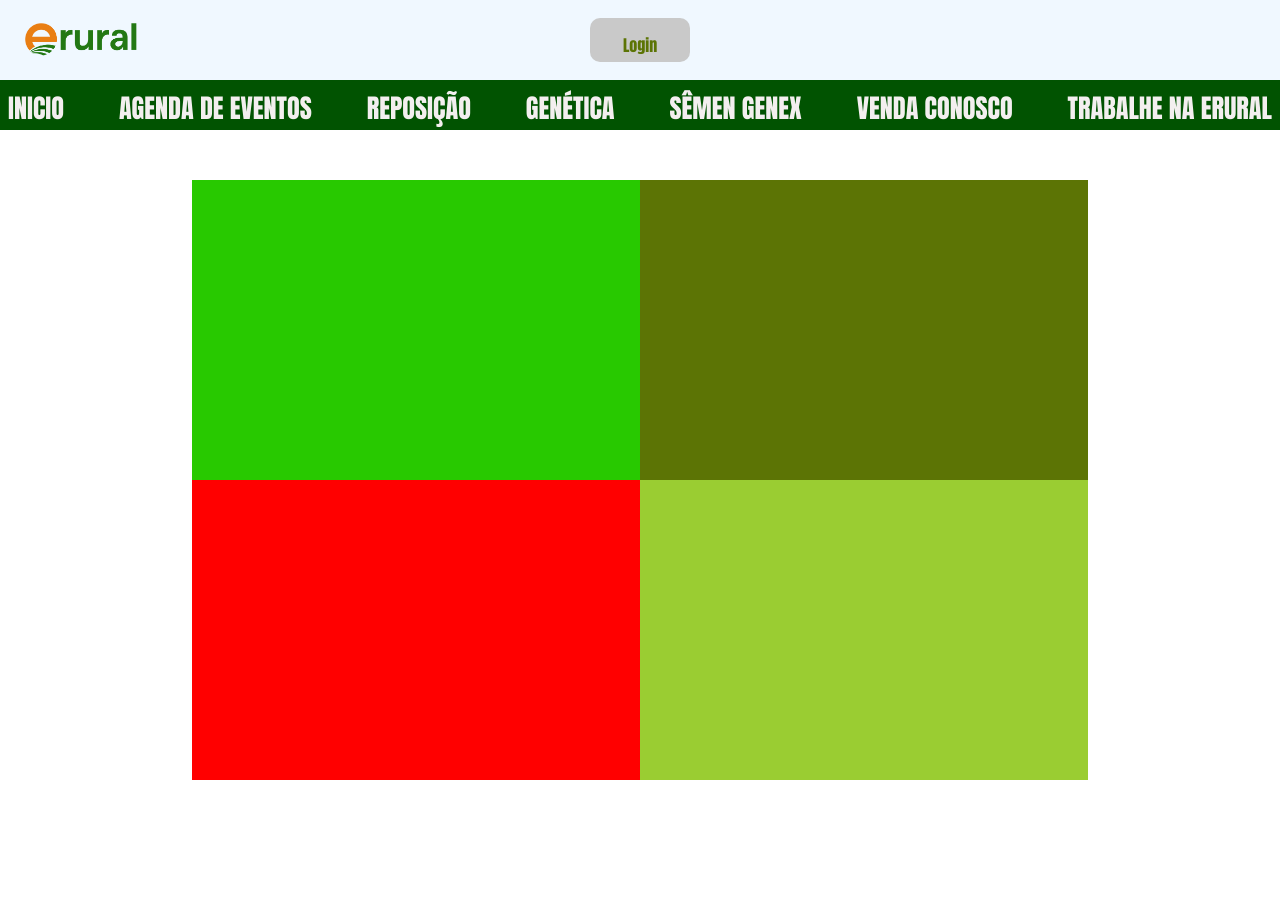
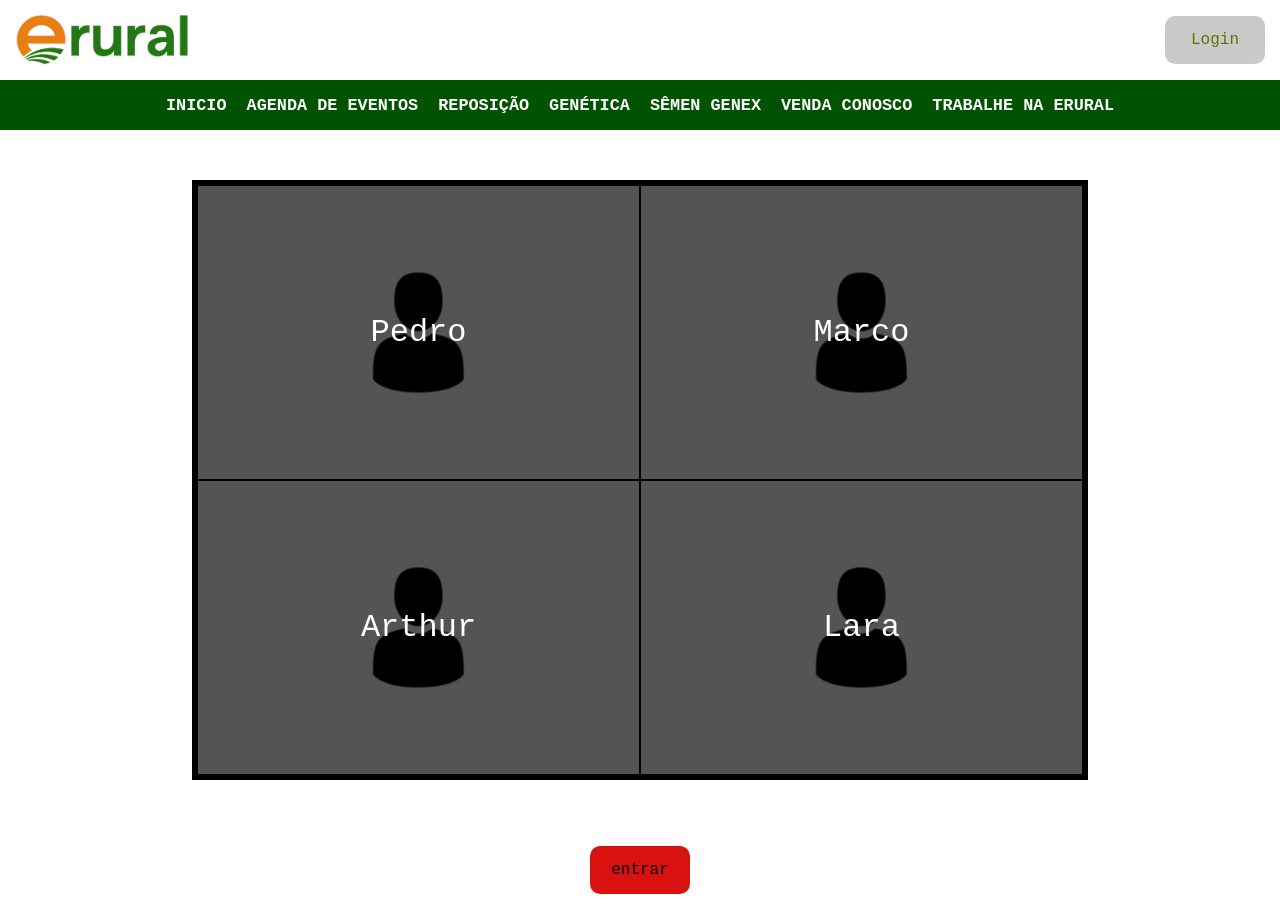
Before and after one commit to Pedro-Wilker/E-rural, a website: page pages/transmissao.html in a window 1280 px wide. Before the commit the page ends 830 px from the top, so only its background shows below. Drawn offline with Linux system fonts and the light colour scheme.

Commit message:
adicionando bibliotecas

```diff
--- a/css/page.css
+++ b/css/page.css
@@ -8,19 +8,16 @@ main {
 }
 
 .bar {
-    width: 100%;
+  display: flex;
   height: 80px;
-    background-color: aliceblue;
-    display: flex;
-    justify-content: flex-start;
-    position: relative;
-    padding: 3px 4px;
+  align-items: center;
+  justify-content: space-between;
+  padding: 15px;
 }
 
-.bar img{
-    width: 12%;
-    padding: 20px ;
-    position:absolute;
+.bar img {
+  width: auto;
+  height: 50px;
 }
 
 .naveg {
@@ -30,19 +27,29 @@ main {
   display: block;
 }
 
+.naveg a:hover {
+  background-color: rgb(1, 45, 1);
+}
+
 .home {
-    justify-content: space-between;
   display: flex;
+  flex: 1;
+  cursor: pointer;
+  font-size: 0.9rem;
+  color: rgb(243, 239, 239);
+  padding: 0 8px;
+  height: 100%;
   align-items: center;
-    cursor: pointer;
-    font-size: 1.4rem;
-    color: rgb(243, 239, 239);
-    padding: 8px;
+  justify-content: center;
 }
 
 .home a {
-    color: rgb(243, 239, 239);
+  color: #fff;
   text-decoration: none;
+  height: 100%;
+  display: flex;
+  align-items: center;
+  padding: 0 10px;
 }
 
 .btn-login {
@@ -53,8 +60,6 @@ main {
   cursor: pointer;
   font-size: 1em;
   width: 100px;
-    margin: 15px auto;
-    position: relative;
 }
 
 .container {
@@ -66,37 +71,76 @@ main {
   background-color: rgb(1, 1, 12);
   border-radius: 2px;
 }
-.box{
+.box {
   width: 100%;
   height: 100%;
   display: grid;
-    grid-template-columns: repeat(2,2fr);
-
+  grid-template-columns: repeat(2, 2fr);
+  border: 5px solid black;
 }
-.box-1{
+.box-1 {
   width: 100%;
   height: 100%;
-    background-color: rgb(40, 201, 0);
+  background-image: url(../img/user.png);
+  border: 1px solid black;
+  background-position: center;
+  display: flex;
+  align-items: center;
+  justify-content: center;
 }
 
-.box-2{
+.box-2 {
   width: 100%;
   height: 100%;
-    background-color: #5c7405;
+  background-image: url(../img/user.png);
+  border: 1px solid black;
+  background-position: center;
+  display: flex;
+  align-items: center;
+  justify-content: center;
 }
 
-.box-3{
+.box-3 {
   width: 100%;
   height: 100%;
-    background-color: red;
+  background-image: url(../img/user.png);
+  border: 1px solid black;
+  background-position: center;
+  display: flex;
+  align-items: center;
+  justify-content: center;
 }
 
-.box-4{
+.box-4 {
   width: 100%;
   height: 100%;
-    background-color: yellowgreen;
+  background-image: url(../img/user.png);
+  border: 1px solid black;
+  background-position: center;
+  display: flex;
+  align-items: center;
+  justify-content: center;
 }
-.user{
+
+.user {
   font-size: 2em;
   color: #fff;
 }
+
+.group {
+  width: 100%;
+  height: 80px;
+  justify-content: center;
+  display: flex;
+  align-items: center;
+}
+.btn-voltar {
+  background-color: #d81111;
+  border-radius: 10px;
+  padding: 15px;
+  color: #000000;
+  cursor: pointer;
+  font-size: 1em;
+  margin: 0 100px;
+  width: 100px;
+}
--- a/css/reset.css
+++ b/css/reset.css
@@ -4,5 +4,5 @@
     list-style: none;
     box-sizing: border-box;
     border: none;
-    font-family: Impact, Haettenschweiler, 'Arial Narrow Bold';
+    font-family: 'Courier New', Courier, monospace;
 }
--- a/js/page.js
+++ b/js/page.js
@@ -1,5 +1,5 @@
-const spanPlayer = document.querySelector('.user');
+const spanUser = document.getElementsByClassName('user');
 
-spanPlayer.innerHTML = localStorage.getItem('player');
+spanUser.innerHTML = localStorage.getItem('User');
 
 console.log(spanUser);
--- a/pages/transmissao.html
+++ b/pages/transmissao.html
@@ -1,9 +1,8 @@
 <!DOCTYPE html>
 <html lang="en">
-
   <head>
-    <meta charset="UTF-8">
-    <meta name="viewport" content="width=device-width, initial-scale=1.0">
+    <meta charset="UTF-8" />
+    <meta name="viewport" content="width=device-width, initial-scale=1.0" />
 
     <link rel="stylesheet" href="../css/reset.css" />
     <link rel="stylesheet" href="../css/page.css" />
@@ -14,11 +13,9 @@
 
   <body>
     <main>
-        <div class="grid">
       <div class="bar">
         <img src="../img/erural_logo.png" alt="erual" />
         <button class="btn-login">Login</button>
-            </div>
       </div>
       <div class="naveg">
         <div class="home">
@@ -28,10 +25,14 @@
           <a href="https://www.erural.net/agenda-eventos">
             <h3>AGENDA DE EVENTOS</h3>
           </a>
-                <a href="https://www.erural.net/search?classifications=Reposi%C3%A7%C3%A3o">
+          <a
+            href="https://www.erural.net/search?classifications=Reposi%C3%A7%C3%A3o"
+          >
             <h3>REPOSIÇÃO</h3>
           </a>
-                <a href="https://www.erural.net/search?classifications=Gen%C3%A9tica&genetic=P.O.%2CP.A.%2CP.C.%2CCEIP">
+          <a
+            href="https://www.erural.net/search?classifications=Gen%C3%A9tica&genetic=P.O.%2CP.A.%2CP.C.%2CCEIP"
+          >
             <h3>GENÉTICA</h3>
           </a>
           <a href="https://www.erural.net/search?categories=S%C3%AAmen+Genex">
@@ -48,20 +49,22 @@
       <div class="container">
         <div class="box">
           <div class="box-1">
-                    <span class="user"></span>
+            <span class="user">Pedro</span>
           </div>
           <div class="box-2">
-
+            <span class="user">Marco</span>
           </div>
           <div class="box-3">
-
+            <span class="user">Arthur</span>
           </div>
           <div class="box-4">
-
+            <span class="user">Lara</span>
           </div>
         </div>
       </div>
+      <div class="group">
+        <button class="btn-voltar">entrar</button>
+      </div>
     </main>
   </body>
-
 </html>
```
Also changed, not shown: package.json (added, +25 -0 lines), img/user.png (added), 1 other file. Lines whose indentation alone changed are shown as unchanged.
